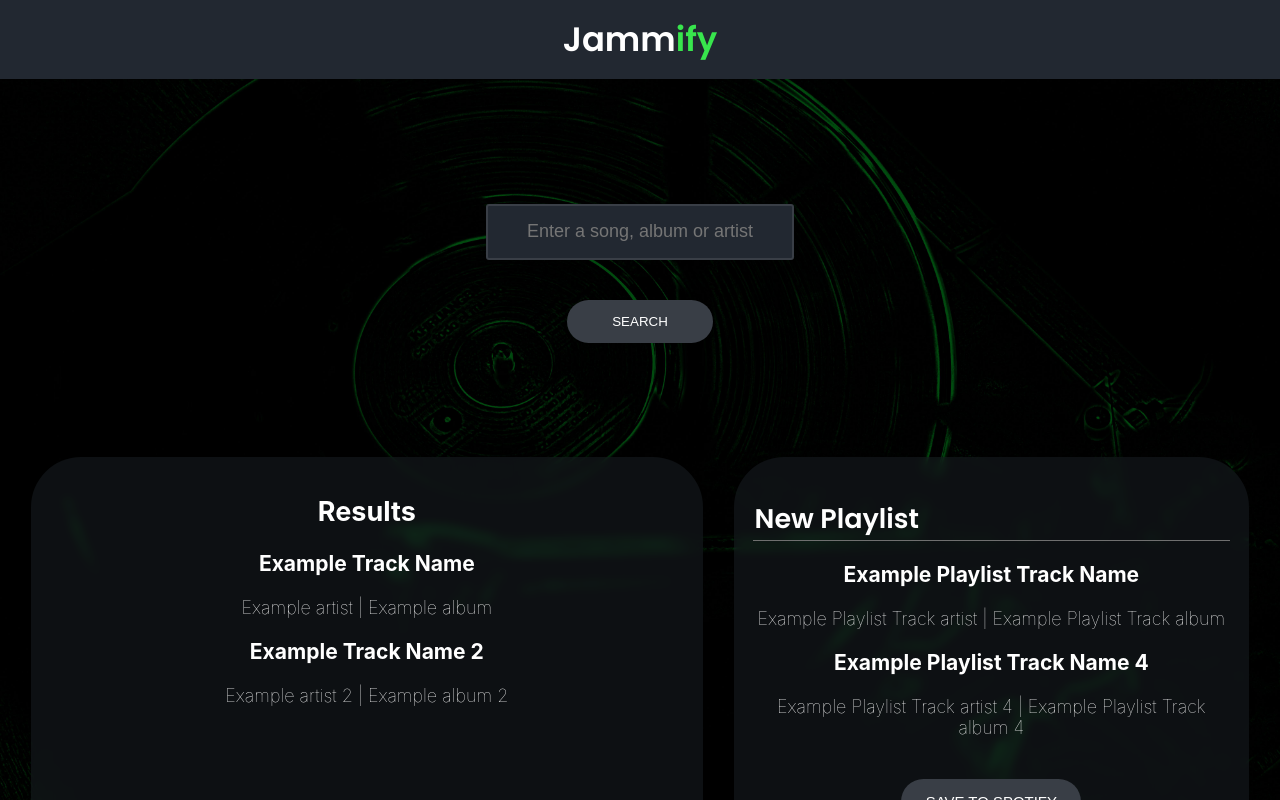
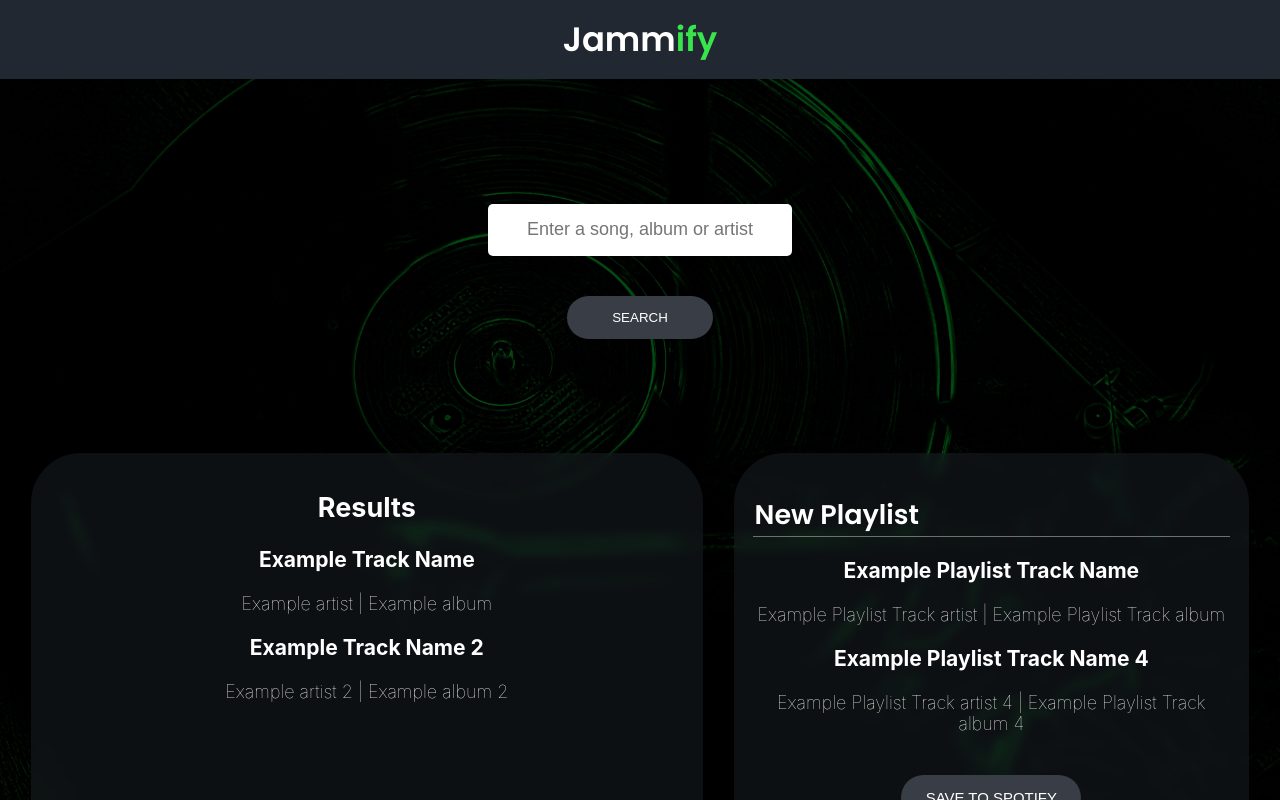
Before and after one commit to aeonclouzeau/jammify, a React (Create React App) app: page / in a window 1280 px wide. Shown: the top 800 px of the page. Built offline with nearby package versions, Linux system fonts and the light colour scheme.

Commit message:
fix; modified search bar

```diff
--- a/src/Components/SearchBar/SearchBar.css
+++ b/src/Components/SearchBar/SearchBar.css
@@ -9,11 +9,11 @@
 .SearchBar input {
 	widht: 280px;
 	padding: 0.88rem 2rem;
-	border: 2px solid #393e46;
-	border-radius: 3px;
-	background-color: #222831;
+	border: none;
+	border-radius: 5px;
+	background-color: #fff;
 	margin-bottom: 2.22rem;
-	color: #fff;
+	color: #000;
 	text-align: center;
 	font-size: 1rem;
 }
```
